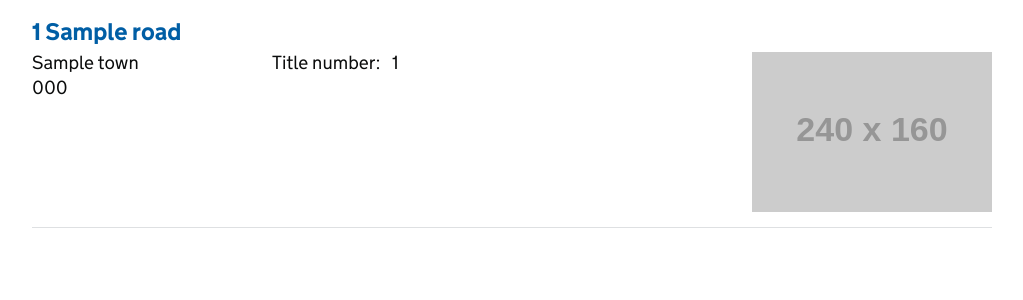
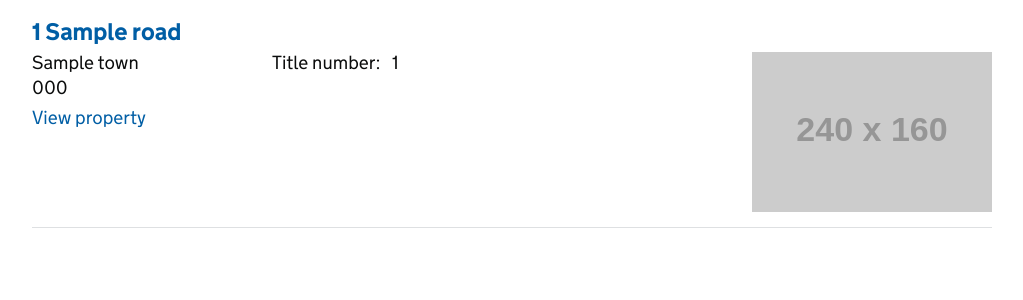
Before and after one commit to LandRegistry/property-frontend-alpha, a Flask app: template propertyfrontend/templates/search_results.html in a window 1280 px wide. Shown: the part 346-646 px from the top of the page, without its empty margins (128-1151 px from the left). Run offline with Flask 2, Linux system fonts and the light colour scheme; the template is opened without the code that fills it: most values are stand-ins (such as "Sample title", 1, 10 or a date in 2020); grey boxes labelled with a size stand in for pictures from a placeholder-image service; parts of the project's set-up code (start-up, migrations or seed data) failed here and were passed over; some libraries are stand-ins or nearby versions.

Commit message:
Land may not have a house number or street address. We need to decide 'title' elements, but in the meantime reinstating the 'view property' link

```diff
--- a/propertyfrontend/templates/search_results.html
+++ b/propertyfrontend/templates/search_results.html
@@ -36,6 +36,7 @@
                         <div class="grid grid-1-4">
                             <span itemprop="addressLocality">{{ title.property.address.town }}</span><br>
                             <span itemprop="postalCode">{{ title.property.address.postcode }}</span>
+                            <p><a href="/property/{{ title.title_number }}">View property</a></p>
                         </div>
                         <div class="grid grid-1-2">
                             <dl class="definition-tabular">
```
